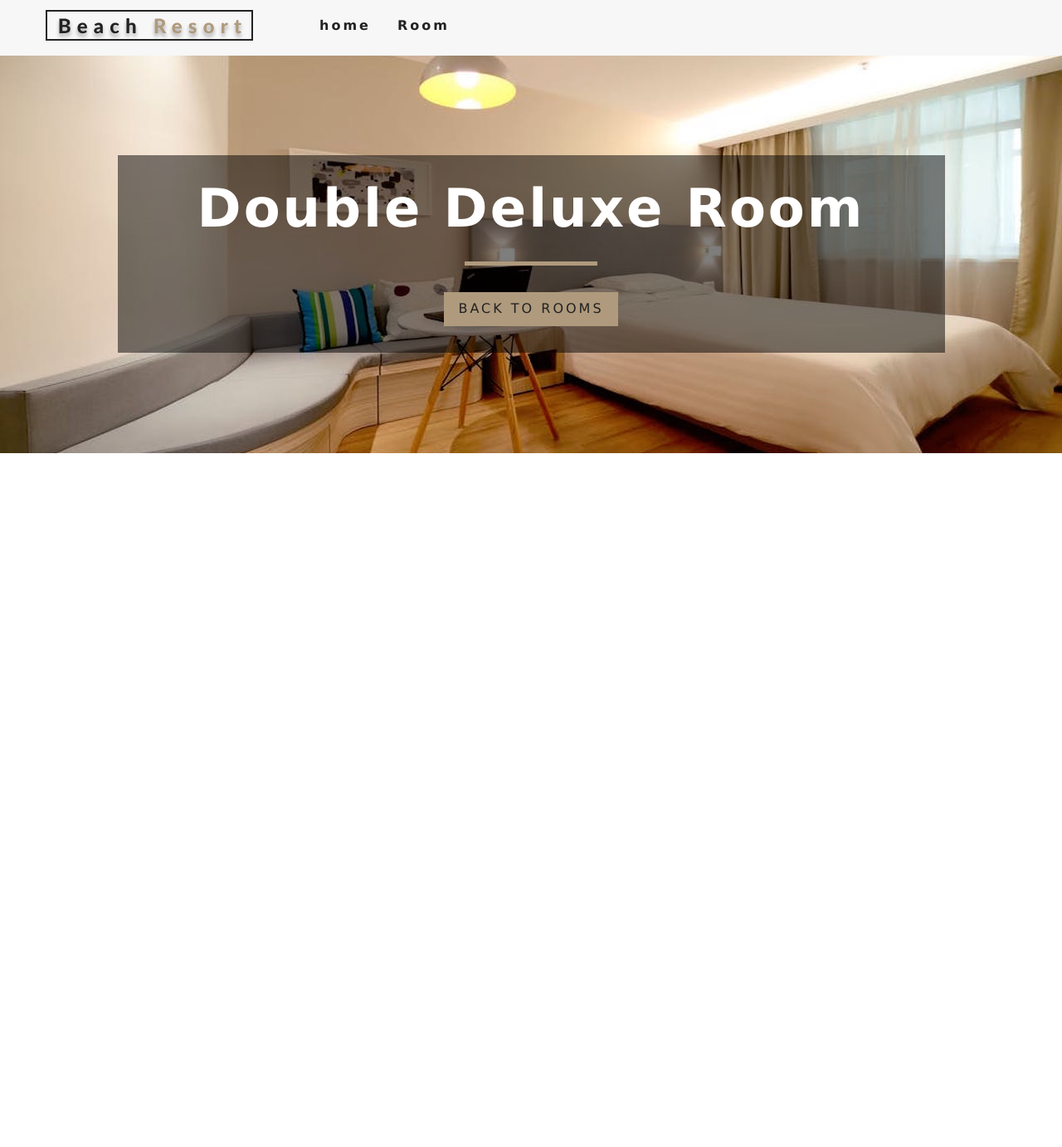
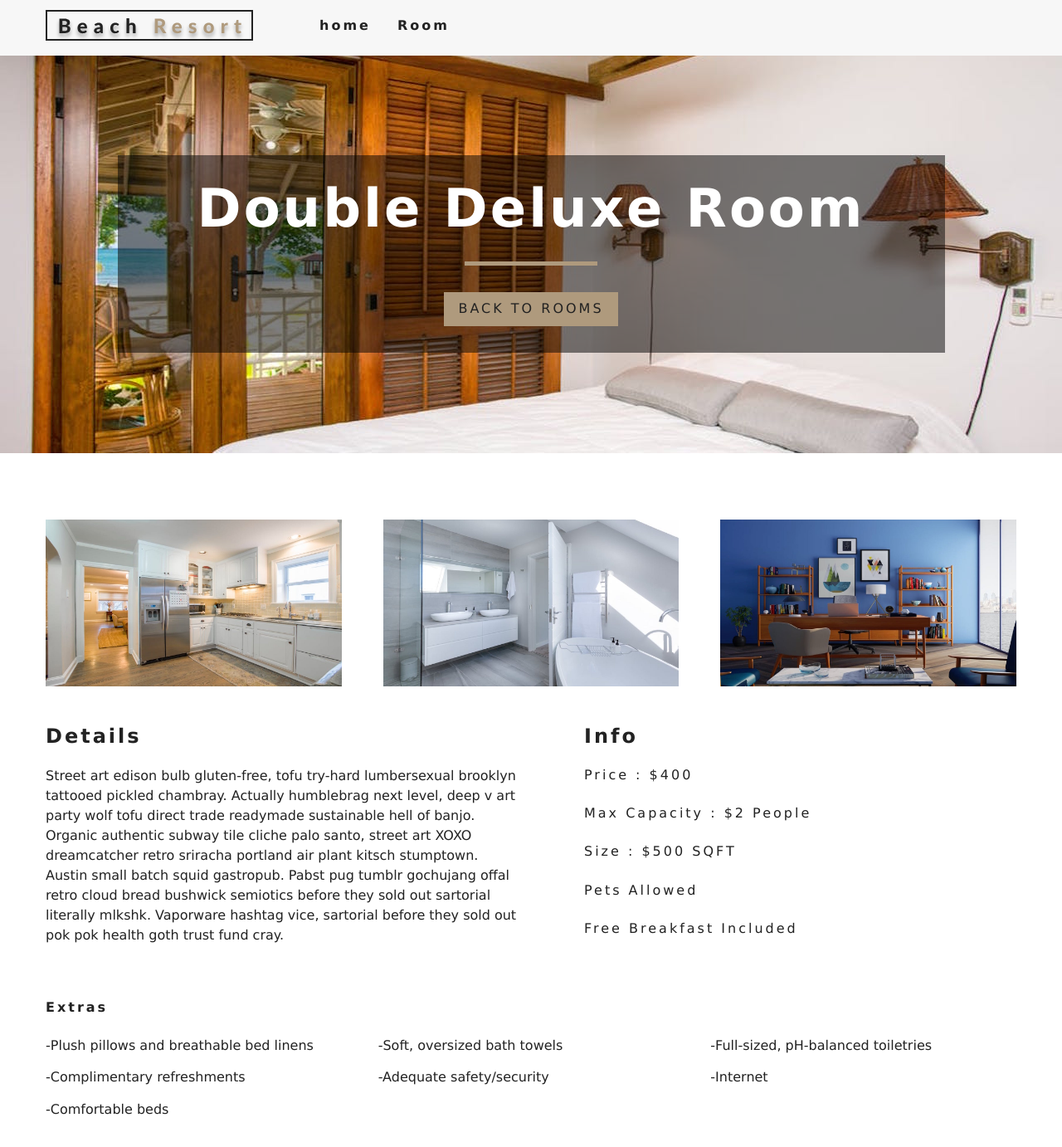
Before and after one commit to yewbdar/hotel-reservation, a React (Create React App) app: page /rooms/double-deluxe in a window 1280 px wide. Shown: the top 1382 px of the page at 83% size. Before the commit the page ends 800 px from the top, so only its background shows below. Built offline with nearby package versions, Linux system fonts and the light colour scheme.

Commit message:
context added

```diff
--- a/src/component/StyledHero.js
+++ b/src/component/StyledHero.js
@@ -1 +1,11 @@
 import styled from 'styled-components'
+import defaultImg from '../images/room-1.jpeg';
+
+const StyledHero = styled.header `
+  min-height: 60vh;
+  background: url(${props => props.img ? props.img : defaultImg }) center/cover no-repeat;
+  display: flex;
+  align-items: center;
+  justify-content: center;
+  `
+  export default StyledHero
--- a/src/context.js
+++ b/src/context.js
@@ -7,17 +7,35 @@
       rooms:[],
       sortedRooms:[],
       featuredRooms:[],
-      loading:true
+      loading:true,
+      type:'all',
+      capacity:1,
+      price:0,
+      minPrice:0,
+      maxPrice:0,
+      minSize:0,
+      maxSize:0,
+      breakfast:false,
+      pets:false
     }
     componentDidMount () {
         let rooms = this.formatData(item);
         let featuredRooms = rooms.filter(room => room.featured === true)
+        let maxPrice = Math.max(...rooms.map(item => item.price))
+        let maxSize = Math.max(...rooms.map(item => item.size))
         this.setState({
             rooms,
             featuredRooms,
             sortedRooms:rooms,
-            loading:false
+            loading:false,
+            maxPrice:maxPrice,
+            maxSize:maxSize
         })
+    }
+    handleChange = (e) =>{
+        const type = e.target.type
+        const name = e.target.name
+        const value = e.target.value
     }
     formatData =(item)=>{
          let tempItem = item.map(item => {
@@ -35,11 +53,21 @@
     }
     render() {
         return (
-           <RoomContext.Provider value={{...this.state , getRoom:this.getRoom} }>
+           <RoomContext.Provider value={{...this.state , getRoom:this.getRoom}}>
             {this.props.children}
            </RoomContext.Provider>
         )
     }
 }
 const RoomConsumer = RoomContext.Consumer;
+
+export const withRoomConsumer = (Component) => {
+    return function consumerWrapper(props) {
+        return(
+            <RoomConsumer>
+                {value => <Component {...props} context={value}/>}
+            </RoomConsumer>
+        )
+    }
+}
 export { RoomProvider, RoomContext, RoomConsumer}
--- a/src/pages/Rooms.js
+++ b/src/pages/Rooms.js
@@ -2,15 +2,17 @@
 import Hero from '../component/Hero'
 import Banner from '../component/Banner'
 import {Link } from 'react-router-dom'
+import RoomContainer from '../component/RoomContainer'
 function Rooms() {
     return (
+        <>
         <Hero hero='roomsHero'>
-
          <Banner title='Our rooms' >
          <Link to='/' className='btn-primary'>Return home</Link>
-
          </Banner>
         </Hero>
+        <RoomContainer/>
+        </>
     )
 }
 
--- a/src/pages/SingleRoom.js
+++ b/src/pages/SingleRoom.js
@@ -1,6 +1,6 @@
 import React from 'react'
 import Banner from '../component/Banner'
-import Hero from '../component/Hero'
+import StyledHero from '../component/StyledHero'
 import {Link}  from 'react-router-dom'
 import defaultImage from '../images/room-1.jpeg';
 import {RoomContext} from '../context'
@@ -31,14 +31,47 @@
         }
         const {name , description, capacity, size, price, extras,
               breakfast, pets, images} = room
+        const [firstImage , ...theRestOfImage] = images
         return (
-            <Hero hero ='roomsHero'>
+            <>
+            <StyledHero img={firstImage }>
                 <Banner title ={`${name} room`}>
                 <Link to ='/rooms' className = 'btn-primary'>
                   back to rooms
                 </Link>
                 </Banner>
-            </Hero>
+            </StyledHero>
+            <section className='single-room'>
+               <div  className='single-room-images'>
+                   {theRestOfImage.map((img,index) => {
+                       return <img key={index} src={img} alt={name}/>
+                   })}
+               </div>
+               <div className='single-room-info'>
+                   <article className='desc'>
+                       <h3>details</h3>
+                       <p>{description}</p>
+                   </article>
+                   <article className='info'>
+                       <h3>info</h3>
+                       <h6>price : ${price}</h6>
+                       <h6> max capacity : ${capacity > 1 ?  `${capacity} people` : `${capacity} person`}</h6>
+                       <h6>size : ${size} SQFT</h6>
+                       <h6>{pets ? 'pets allowed':'no pets allowed'}</h6>
+                       <h6>{breakfast && 'free breakfast included'}</h6>
+                   </article>
+               </div>
+            </section>
+            <section className='room-extras'>
+              <h6>extras</h6>
+              <ul className='extras'>
+                  {extras.map((item,index ) =>{
+                      return <li key={index}>-{item}</li>
+                  })}
+                  <li></li>
+              </ul>
+            </section>
+            </>
         )
     }
 
```
